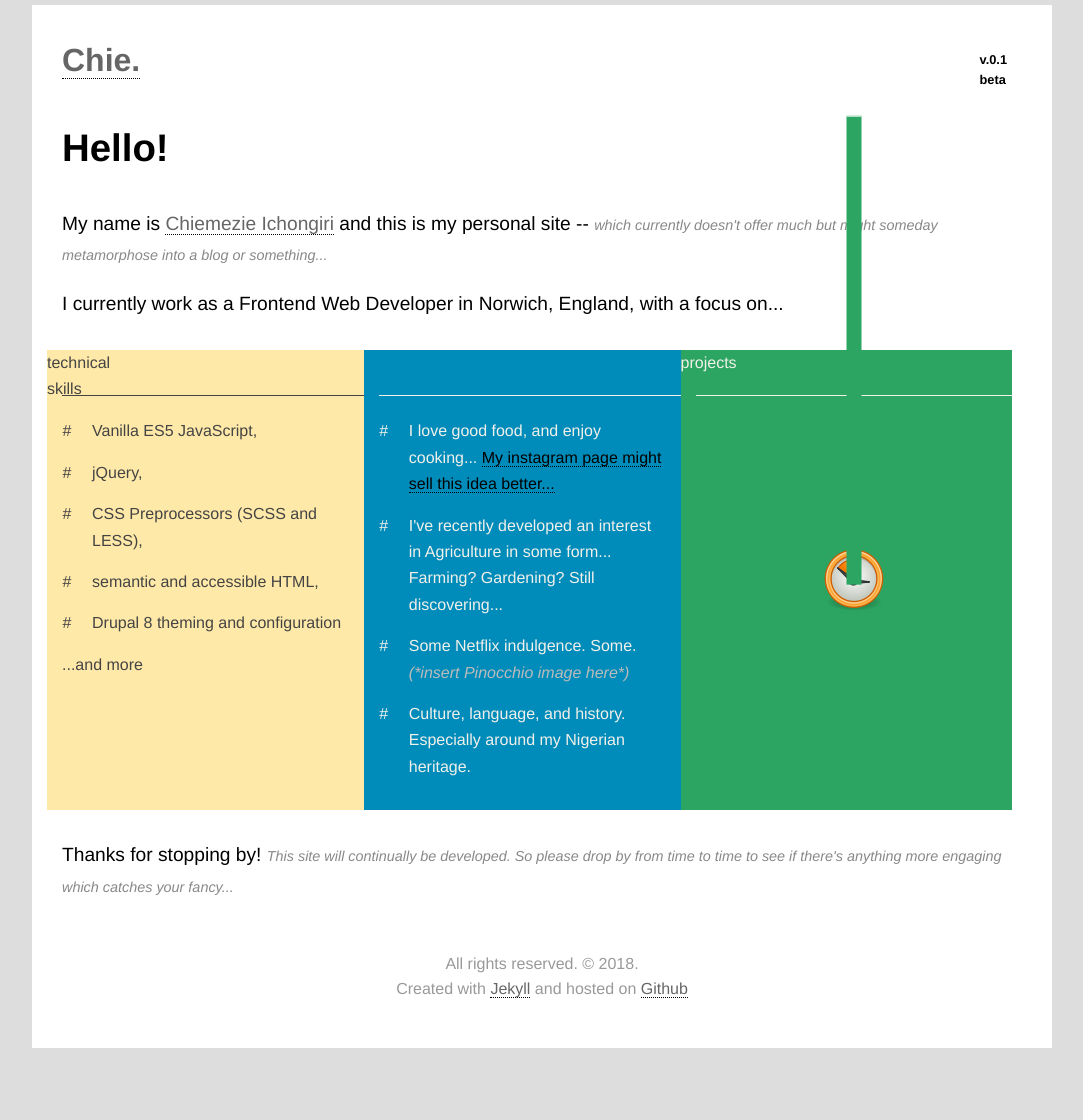
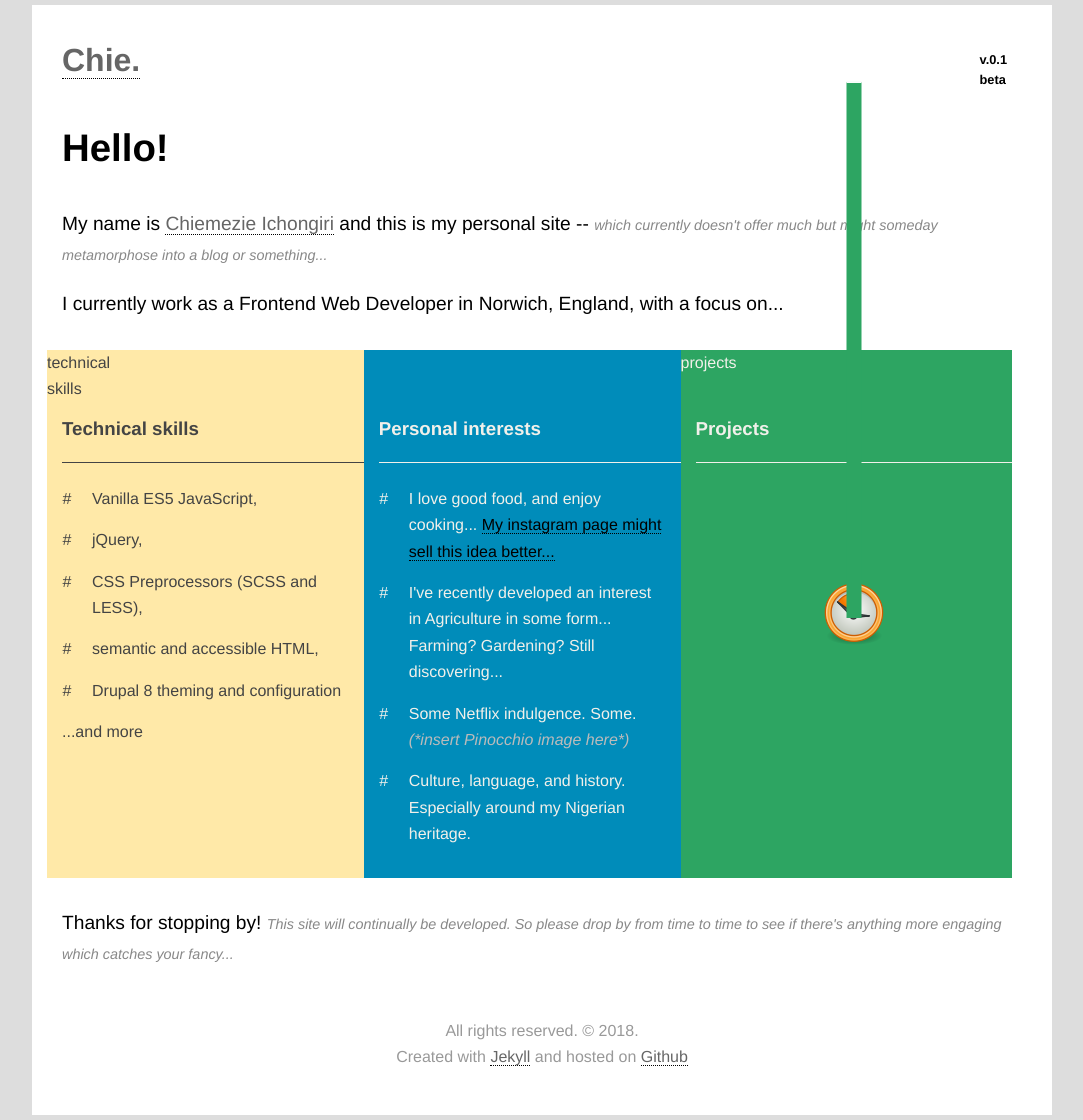
Before and after one commit to chiich/portfolio, a Jekyll site: the page built from index.html, in a window 1280 px wide. Shown: the whole page, without its empty margins (98-1181 px from the left). Built offline with Jekyll 4.4.1, drawn with Linux system fonts in a browser that asks for light colours; some web fonts are replaced; before the commit the page ends 1053 px from its top, so only the background shows below that.

Commit message:
Mobile styling improv

```diff
--- a/index.html
+++ b/index.html
@@ -3,6 +3,7 @@
 ---
 <div class="row">
   <div class="one-third yellow"><div class="inner">
+    <h3>Technical skills</h3>
     <ol class="technical-skills">
       <li class="brief">Vanilla ES5 JavaScript,</li>
       <li class="brief">jQuery,</li>
@@ -14,6 +15,7 @@
   </div></div>
 
   <div class="one-third blue"><div class="inner">
+      <h3>Personal interests</h3>
       <ul class="personal-interests">
         <li class="brief">I love good food, and enjoy cooking... <a href="https://instagram.com/ichongiribc">My instagram page might sell this idea better...</a></li>
         <li class="brief">I've recently developed an interest in Agriculture in some form... Farming? Gardening? Still discovering...</li>
@@ -24,6 +26,7 @@
   </div></div>
 
   <div class="one-third green"><div class="inner">
+      <h3>Projects</h3>
       <ul class="projects">
         <li><img src="{{site.url}}/assets/images/coming-soon.png" alt="Details about my 'Projects' are coming soon"></li>
       </ul>
```
